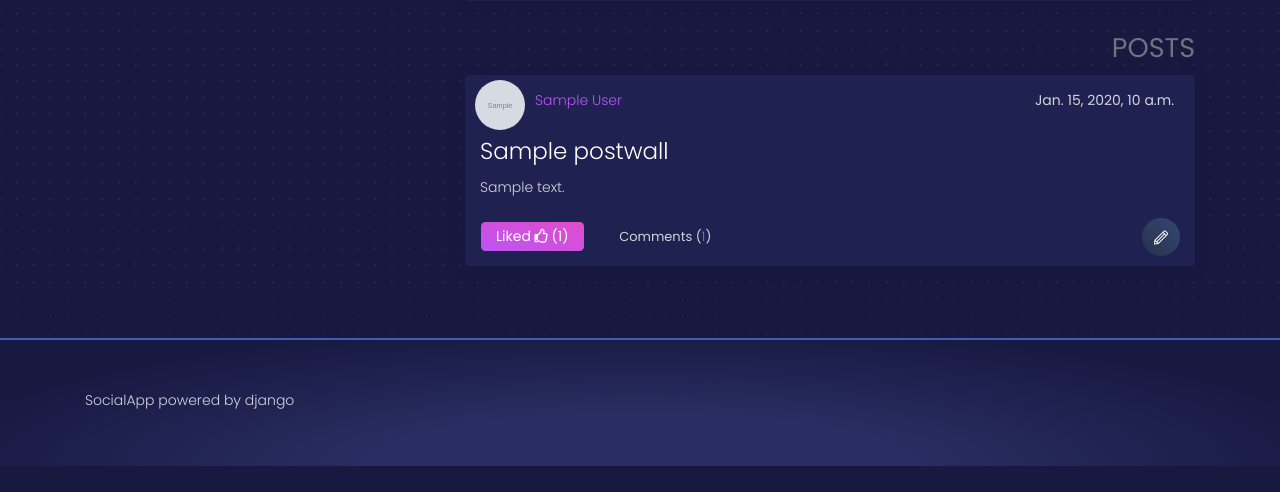
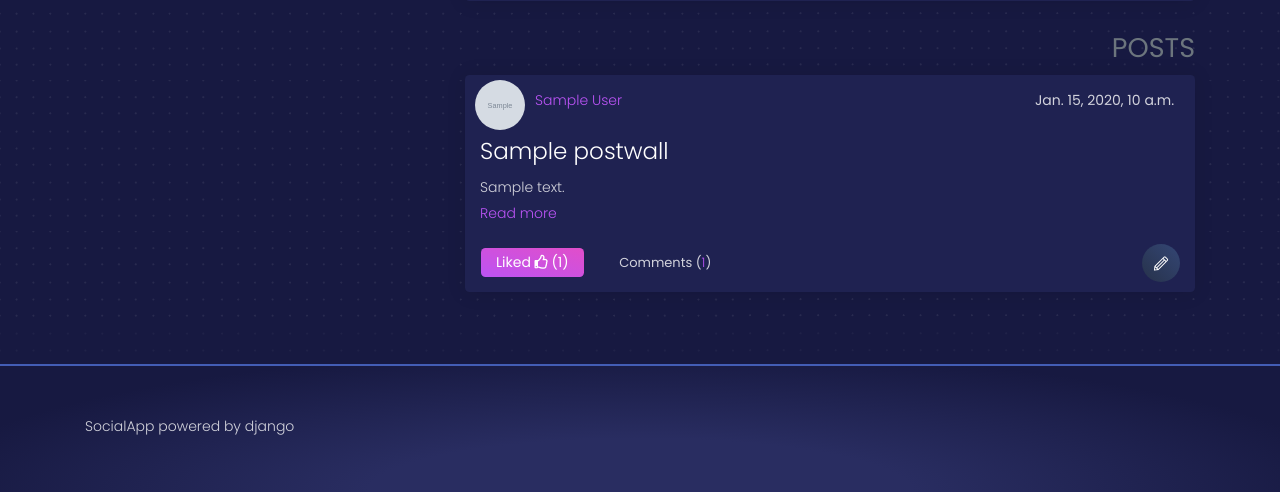
Before and after one commit to kami2/socialapp, a Django app: page /profile/1/ in a window 1280 px wide. Shown: the part 675-1167 px from the top of the page. Before the commit the page ends 1141 px from the top, so only its background shows below. Run offline with Django 3.2, Linux system fonts and the light colour scheme; a user stored in the database is signed in; tables that the repository leaves empty hold one stand-in row (values such as "Sample post"); grey boxes marked "Sample" are stand-in pictures; some libraries are stand-ins or nearby versions.

Commit message:
Fix for post render

```diff
--- a/ubek/templates/ubek/profile/profile.html
+++ b/ubek/templates/ubek/profile/profile.html
@@ -94,9 +94,10 @@
         <div class="card-body" style="margin-top: -35px;">
           <p>{{ post.text|linebreaksbr|truncatewords:40 }} <a href="{% url 'post detail' post.id %}">Read more</a></p>
         </div>
-        {% elif post.count_new_lines == 0 or post.text|length < 500 %}
+        {% elif post.count_new_lines == 0 or post.text|length < 500 and post.text|length > 100 %}
         <div class="card-body" style="margin-top: -35px;">
-          <p>{{ post.text|truncatechars:400 }}</p>
+          <p>{{ post.text|linebreaksbr|truncatechars:500 }}</p>
+        <p><a href="{% url 'post detail' post.id %}">Read more</a></p>
         </div>
         {% elif post.count_new_lines > 6 and post.text|length > 30  %}
         <div class="card-body" style="margin-top: -35px;">
```
